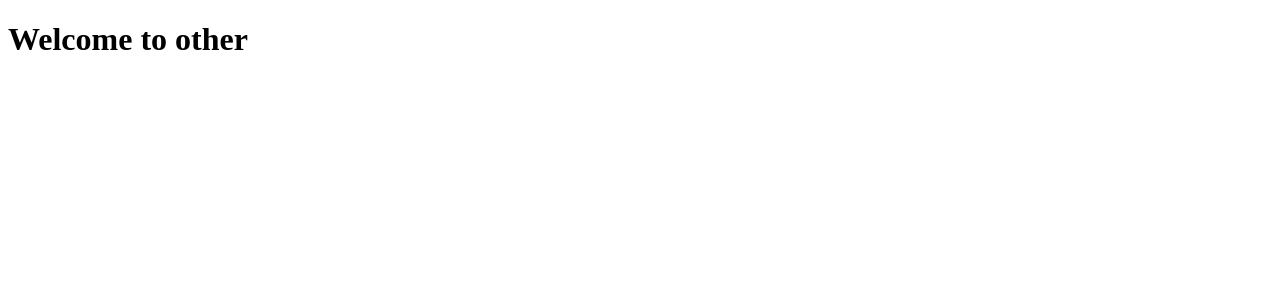
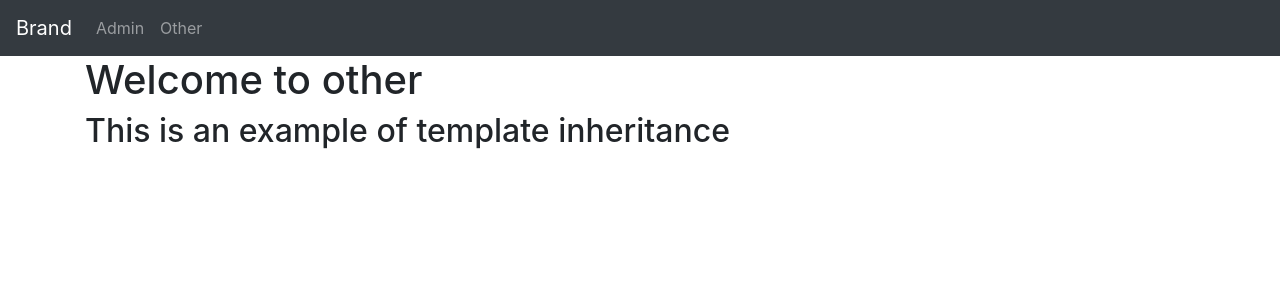
Before and after one commit to EimantasZilis/Django-online-course, a Django app: page /app/other/ in a window 1280 px wide. Shown: the top 300 px of the page. Run offline with Django 3.2, Linux system fonts and the light colour scheme; some libraries are stand-ins or nearby versions.

Commit message:
Relative URLs and template inheritance
Define base html template and use inheritance to automatically
load the base template in other html pages.

Also covered how to work with relative URLs

```diff
--- /dev/null
+++ b/Projects/templates_and_urls/templates/app/base.html
@@ -0,0 +1,36 @@
+<!DOCTYPE html>
+<html lang="en">
+<head>
+    <meta charset="UTF-8">
+    <link rel="stylesheet" href="https://stackpath.bootstrapcdn.com/bootstrap/4.3.1/css/bootstrap.min.css" integrity="sha384-ggOyR0iXCbMQv3Xipma34MD+dH/1fQ784/j6cY/iJTQUOhcWr7x9JvoRxT2MZw1T" crossorigin="anonymous">
+    <script src="https://code.jquery.com/jquery-3.3.1.slim.min.js" integrity="sha384-q8i/X+965DzO0rT7abK41JStQIAqVgRVzpbzo5smXKp4YfRvH+8abtTE1Pi6jizo" crossorigin="anonymous"></script>
+<script src="https://cdnjs.cloudflare.com/ajax/libs/popper.js/1.14.7/umd/popper.min.js" integrity="sha384-UO2eT0CpHqdSJQ6hJty5KVphtPhzWj9WO1clHTMGa3JDZwrnQq4sF86dIHNDz0W1" crossorigin="anonymous"></script>
+<script src="https://stackpath.bootstrapcdn.com/bootstrap/4.3.1/js/bootstrap.min.js" integrity="sha384-JjSmVgyd0p3pXB1rRibZUAYoIIy6OrQ6VrjIEaFf/nJGzIxFDsf4x0xIM+B07jRM" crossorigin="anonymous"></script>
+    <title>Document</title>
+</head>
+<body>
+        <nav class="navbar navbar-expand-lg navbar-dark bg-dark">
+                <a class="navbar-brand" href="{% url 'index' %}">Brand</a>
+                <button class="navbar-toggler" type="button" data-toggle="collapse" data-target="#navbarSupportedContent" aria-controls="navbarSupportedContent" aria-expanded="false" aria-label="Toggle navigation">
+                  <span class="navbar-toggler-icon"></span>
+                </button>
+
+                <div class="collapse navbar-collapse" id="navbarSupportedContent">
+                  <ul class="navbar-nav mr-auto">
+                    <li class="nav-item">
+                        <a class="nav-link" href="{% url 'admin:index' %}">Admin</a>
+                    </li>
+                    <li class="nav-item">
+                            <a class="nav-link" href="{% url 'app:other' %}">Other</a>
+                        </li>
+                  </ul>
+                </div>
+              </nav>
+
+    <div class="container">
+        {% block body_block %}
+        <!-- Anything outside of this will be inherited if you extend -->
+        {% endblock %}
+    </div>
+</body>
+</html>
--- a/Projects/templates_and_urls/templates/app/other.html
+++ b/Projects/templates_and_urls/templates/app/other.html
@@ -1,10 +1,6 @@
 <!DOCTYPE html>
-<html lang="en">
-<head>
-    <meta charset="UTF-8">
-    <title>Other</title>
-</head>
-<body>
-    <h1>Welcome to other</h1>
-</body>
-</html>
+{% extends "app/base.html" %}
+    {% block body_block %}
+        <h1>Welcome to other</h1>
+        <h2>This is an example of template inheritance</h2>
+    {% endblock %}
```
Also changed, not shown: Projects/templates_and_urls/templates/app/index.html (+5 -10 lines), Projects/templates_and_urls/templates/app/relative_url_templates.html (+8 -0 lines).
